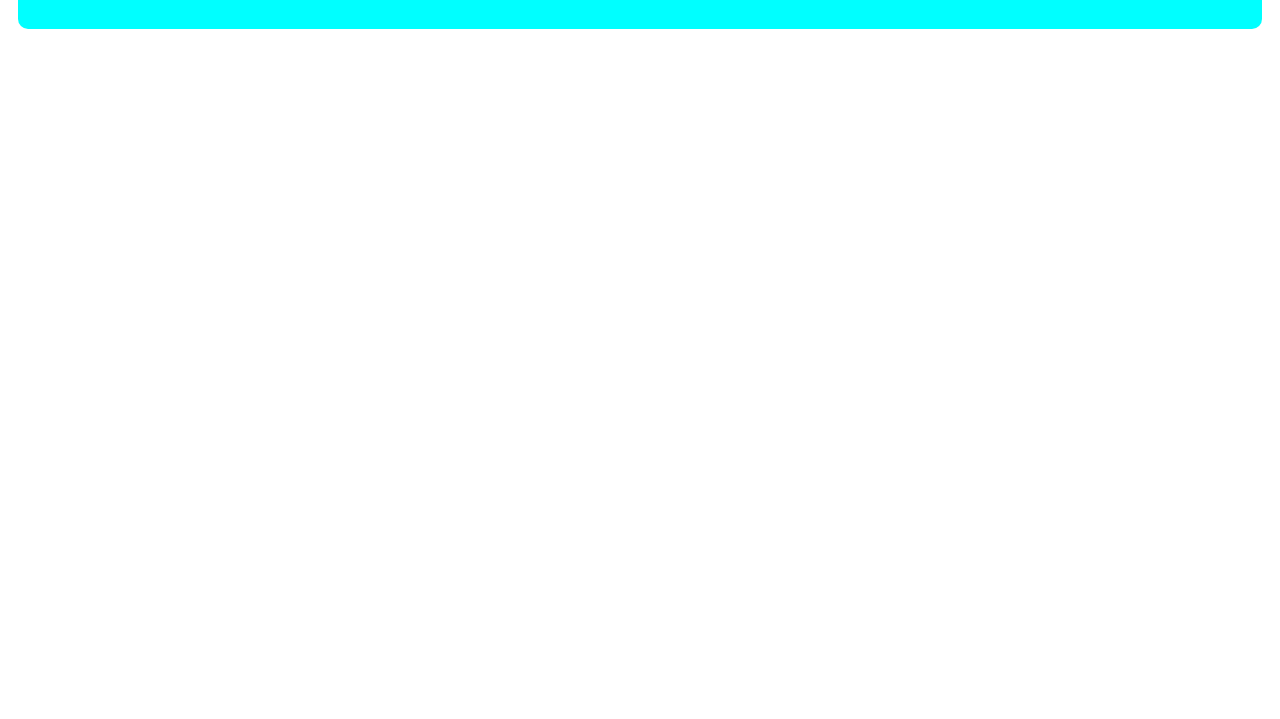
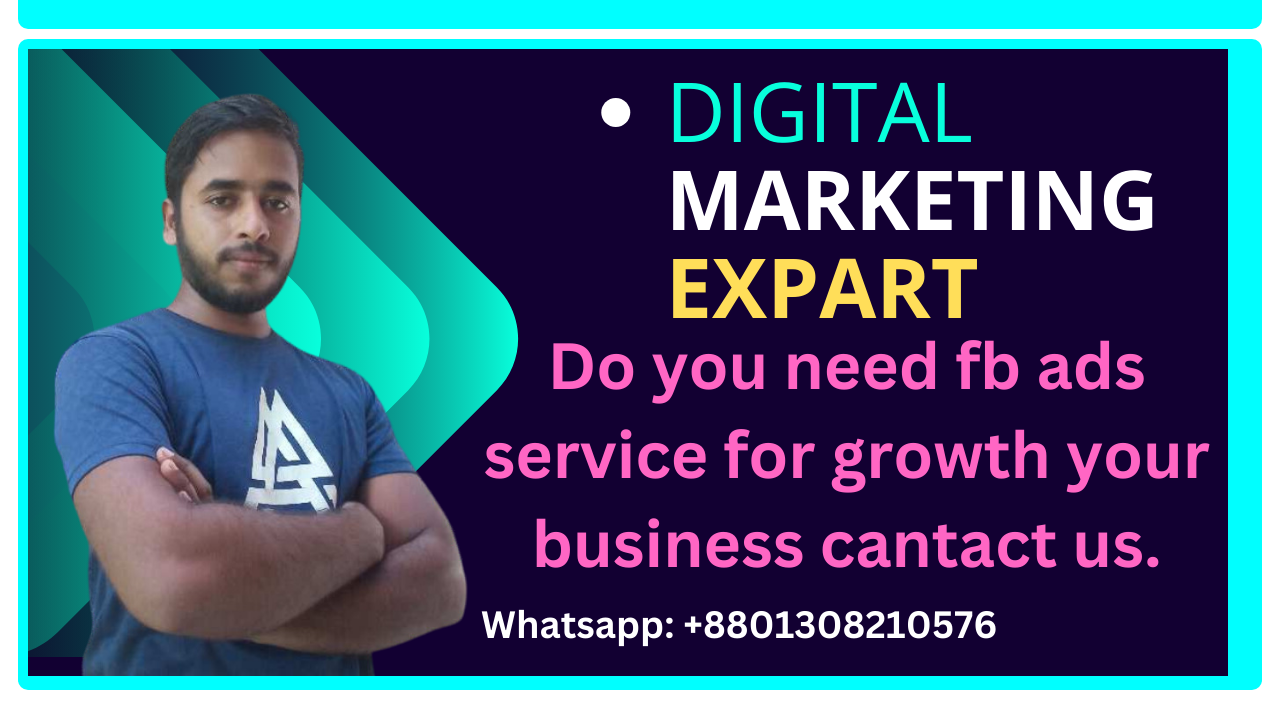
Before and after one commit to ashikk99/my-first-website, a plain HTML site: page index.html in a window 1280 px wide. Shown: the part 81-800 px from the top of the page. Drawn offline with Linux system fonts and the light colour scheme.

Commit message:
added image

```diff
--- a/index.html
+++ b/index.html
@@ -10,5 +10,8 @@
     <div>
         <h1> this is welcome </h1>
     </div>
+    <div>
+        <img src="ashik.png" alt="">
+    </div>
 </body>
 </html>
```
Also changed, not shown: ashik.png (added).
